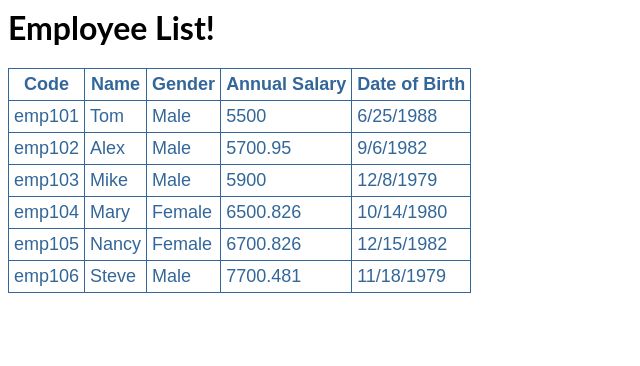
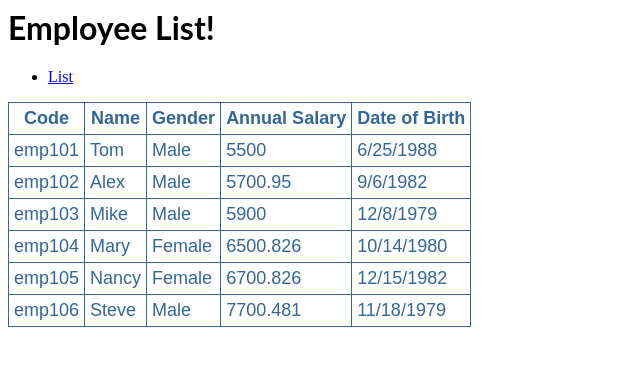
Before and after one commit to bhupeshv04/angular-assesment-project, an Angular app: page /list in a window 1280 px wide. Shown: the top 366 px of the page, without its empty margins (0-640 px from the left). Built offline with nearby package versions, Linux system fonts and the light colour scheme.

Commit message:
3 files modified, 1 added

```diff
--- /dev/null
+++ b/src/app/app-routing/app-routing.module.ts
@@ -0,0 +1,20 @@
+import { NgModule } from '@angular/core';
+import { CommonModule } from '@angular/common';
+import { RouterModule, Routes } from '@angular/router';
+
+import { EmployeeListComponent } from '.././employee-list/employee-list.component';
+
+const appRoutes: Routes = [
+  { path: 'list', component: EmployeeListComponent },
+  { path: '', redirectTo: '/list', pathMatch: 'full' }
+];
+
+@NgModule({
+  imports: [
+    CommonModule,
+    RouterModule.forRoot(appRoutes)
+  ],
+  exports: [ RouterModule ],
+  declarations: []
+})
+export class AppRoutingModule { }
--- a/src/app/app.component.html
+++ b/src/app/app.component.html
@@ -1,2 +1,12 @@
 <hello name="{{ name }}"></hello>
-<app-employee-list></app-employee-list>
+
+<div class="container">
+    <nav class="navbar navbar-default">
+        <ul class="nav navbar-nav">
+            <li>
+                <a routerLinkActive="active" routerLink="list">List</a>
+            </li>
+        </ul>
+    </nav>
+    <router-outlet></router-outlet>
+</div>
--- a/src/app/app.module.ts
+++ b/src/app/app.module.ts
@@ -6,9 +6,10 @@ import { AppComponent } from './app.component';
 import { HelloComponent } from './hello.component';
 import { EmployeeService } from './Services/employee.service';
 import { EmployeeListComponent } from './employee-list/employee-list.component';
+import {AppRoutingModule} from './app-routing/app-routing.module';
 
 @NgModule({
-  imports:      [ BrowserModule, FormsModule ],
+  imports:      [ BrowserModule, FormsModule, AppRoutingModule ],
   declarations: [ AppComponent, HelloComponent, EmployeeListComponent ],
   bootstrap:    [ AppComponent ],
   providers: [EmployeeService]
```
Also changed, not shown: package.json (+10 -10 lines).
